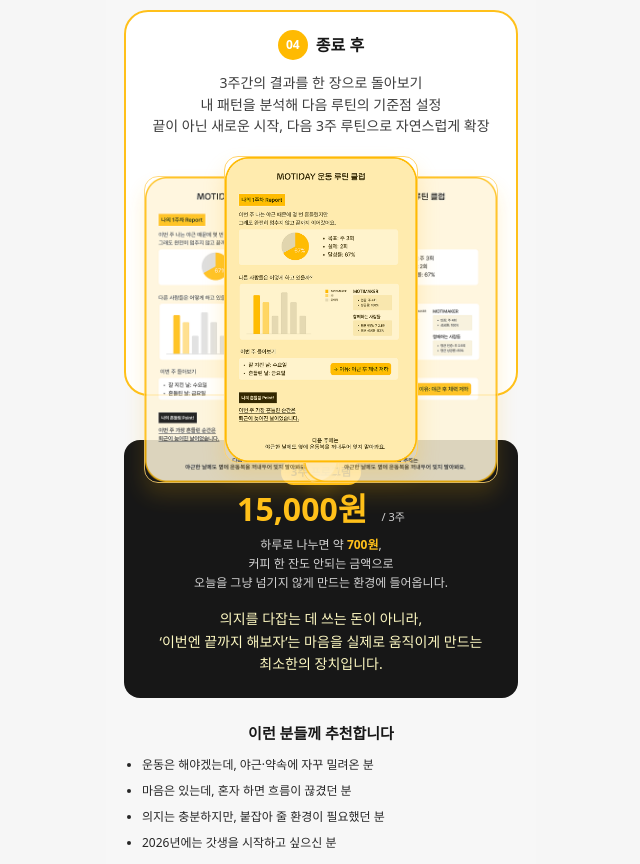
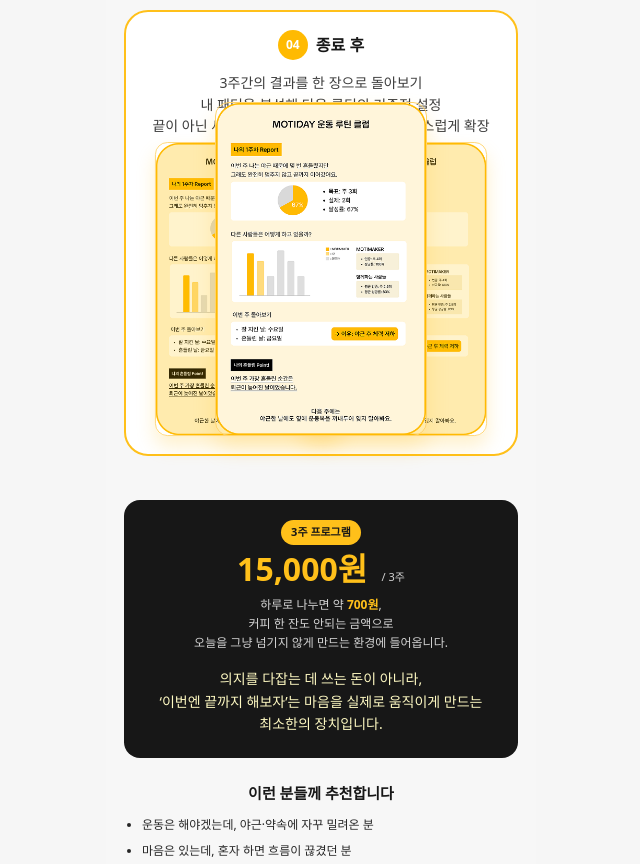
Before and after one commit to MEDILUX-club/Motiday_landing_page, a React (Vite) app: page / in a window 1280 px wide. Shown: the part 3576-4440 px from the top of the page, without its empty margins (319-959 px from the left). Built offline with nearby package versions, Linux system fonts and the light colour scheme; a web font is replaced by a local one.

Commit message:
feat:journey5

```diff
--- a/src/App.css
+++ b/src/App.css
@@ -801,36 +801,43 @@
 .report-stack {
   position: relative;
   width: 100%;
-  height: 220px;
-  margin-top: 8px;
+  height: 270px;
+  margin-top: 18px;
 }
 
 .report-stack img {
   position: absolute;
-  width: 55%;
+  width: 60%;
   border-radius: 14px;
   border: 1px solid #ffd36a;
   box-shadow: 0 12px 22px rgba(255, 186, 2, 0.2);
 }
 
 .report-top {
-  left: 22.5%;
-  top: 0;
+  left: 20%;
+  bottom: 0;
   z-index: 3;
+  box-shadow: 0 18px 28px rgba(255, 186, 2, 0.3);
 }
 
 .report-left {
-  left: 0;
-  top: 20px;
+  left: 3%;
+  bottom: 0;
   z-index: 1;
-  opacity: 0.85;
+  opacity: 1;
+  width: 34%;
+  transform: scale(0.88);
+  transform-origin: bottom left;
 }
 
 .report-right {
-  right: 0;
-  top: 20px;
+  right: 3%;
+  bottom: 0;
   z-index: 1;
-  opacity: 0.85;
+  opacity: 1;
+  width: 34%;
+  transform: scale(0.88);
+  transform-origin: bottom right;
 }
 
 .pricing {
@@ -1020,6 +1027,26 @@
 }
 
 @media (max-width: 360px) {
+  .report-stack {
+    height: 230px;
+  }
+
+  .report-stack img {
+    width: 64%;
+  }
+
+  .report-top {
+    left: 18%;
+    bottom: 0;
+  }
+
+  .report-left,
+  .report-right {
+    bottom: 0;
+    width: 40%;
+    transform: scale(0.88);
+  }
+
   .maker-grid {
     height: 200px;
   }
--- a/src/App.jsx
+++ b/src/App.jsx
@@ -266,9 +266,9 @@
               <p>끝이 아닌 새로운 시작, 다음 3주 루틴으로 자연스럽게 확장</p>
             </div>
             <div className="report-stack">
-              <img src={report1} alt="3주 리포트 예시" className="report-top" />
-              <img src={report2} alt="루틴 리포트 예시" className="report-left" />
-              <img src={report2} alt="루틴 리포트 예시" className="report-right" />
+              <img src={report2} alt="3주 리포트 예시" className="report-top" />
+              <img src={report1} alt="루틴 리포트 예시" className="report-left" />
+              <img src={report1} alt="루틴 리포트 예시" className="report-right" />
             </div>
           </div>
         </div>
```
